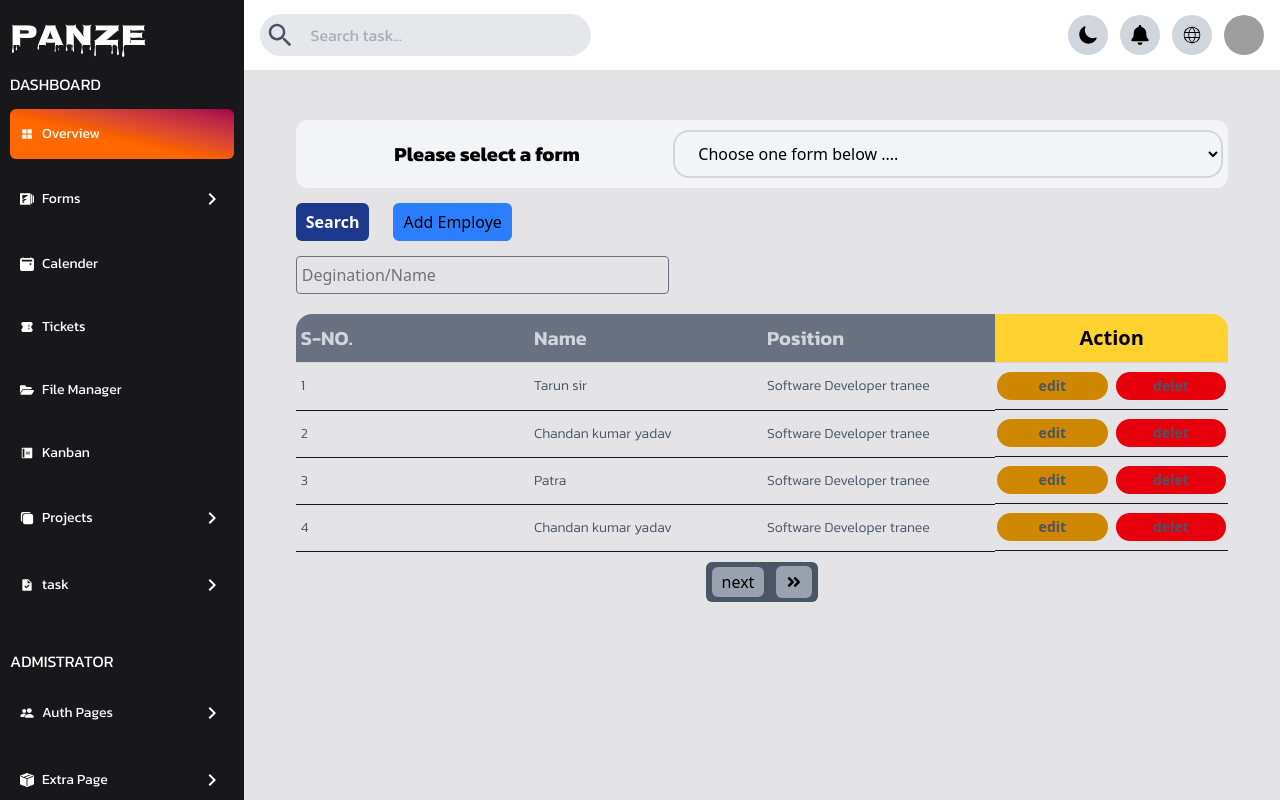
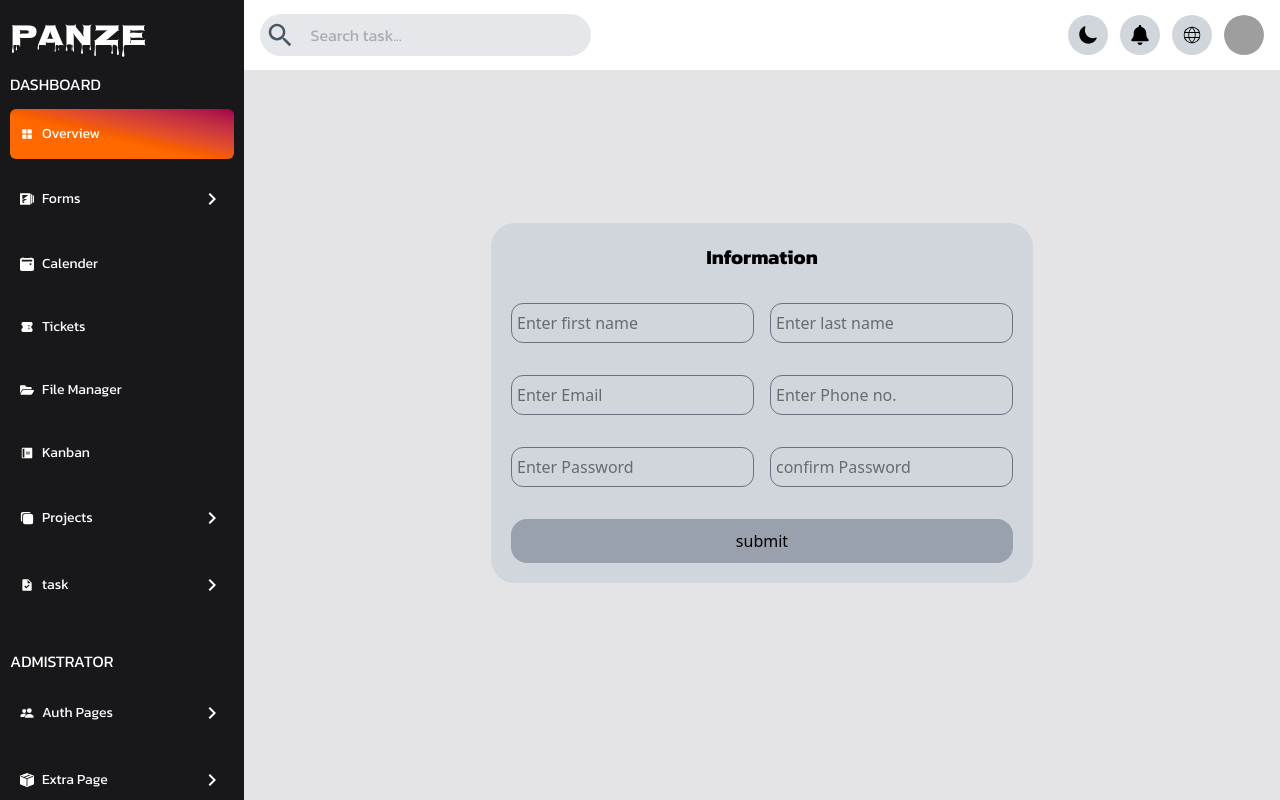
Before and after one commit to w3villa-chandan-yadav/ecommerce_dashboard, a React (Vite) app: page /indexs/User in a window 1280 px wide. Built offline with nearby package versions, Linux system fonts and the light colour scheme; grey boxes are pictures that could not be loaded.

Commit message:
ALL done

```diff
--- a/src/App.jsx
+++ b/src/App.jsx
@@ -6,6 +6,7 @@ import {Routes,Route} from "react-router-dom"
 import Calander from './component/Calander'
 import Change from './component/Change'
 import Forms from './component/OutletScreen/Forms'
+import Login from './component/SeveralForm/Login'
 
 function App() {
   const [count, setCount] = useState(0)
@@ -18,7 +19,11 @@ function App() {
   <Route exact path='/' element={<Main/>}>
   <Route index element={<Change/>}/>
   <Route path='/:name' element={<Calander/>} />
-  <Route path='/indexs/:id' element={<Forms/>}/>
+  <Route path='/indexs/Company' element={<Forms/>}/>
+  <Route path='/indexs/User' element={<Login/>}/>
+  <Route path='/indexs/:name' element={<Calander/>}/>
+
+
   </Route>
  </Routes>
   </>
--- a/src/component/Main.jsx
+++ b/src/component/Main.jsx
@@ -27,7 +27,7 @@ import { IoCloseSharp } from "react-icons/io5";
 
 const dashboard = [
   { id: 0, istrue: false, isNavigate: true, name: "Overview", icon: <PiSquaresFourFill /> },
-  { id: 1, istrue: true, isNavigate: false, name: "Forms", icon: <SiFormstack />, subDrop: ["form1", "form2"] },
+  { id: 1, istrue: true, isNavigate: false, name: "Forms", icon: <SiFormstack />, subDrop: ["Company", "User"] },
   { id: 2, istrue: false, isNavigate: true, name: "Calender", icon: <BsCalendar2EventFill /> },
   { id: 3, istrue: false, isNavigate: true, name: "Tickets", icon: <HiMiniTicket /> },
   { id: 4, istrue: false, isNavigate: true, name: "File Manager", icon: <FaFolderOpen /> },
--- a/src/component/OutletScreen/Forms.jsx
+++ b/src/component/OutletScreen/Forms.jsx
@@ -22,7 +22,7 @@ const Forms = () => {
                className=' w-[100%]  outline-none border-[2px] border-gray-300 rounded-2xl'
                style={{padding:"10px 19px "}}
                name="cars" id="cars">
-                <option  disabled selected value="volvo">Choose one form below ....</option>
+                <option  disabled defaultValue={"volvo"} >Choose one form below ....</option>
                 <option
                 value="Employee">AddEmploye</option>
                 <option
--- a/src/component/SeveralForm/ExperienceForm.jsx
+++ b/src/component/SeveralForm/ExperienceForm.jsx
@@ -2,11 +2,10 @@ import React, { useState } from 'react';
 import { BsEmojiGrinFill } from "react-icons/bs";
 import { BsEmojiExpressionlessFill } from "react-icons/bs";
 import { BsEmojiFrownFill } from "react-icons/bs";
-import { HiEmojiHappy } from "react-icons/hi";
 
 
 const ExperienceForm = () => {
-  const [activeEMoj,setActiveEmoj] = useState(null);
+  const [activeEMoj,setActiveEmoj] = useState(0);
   const [text,setText] = useState("")
   return (
     <section className='w-full ' style={{padding:"15px 0px"}} >
@@ -17,8 +16,8 @@ const ExperienceForm = () => {
                   <div className='flex justify-between items-center max-h-[200px] h-full overflow-  '>
                     <div className='flex flex-1 flex-col items-center  gap-1 md:gap-4 h-full '>
                       <BsEmojiGrinFill
-                      onClick={()=>setActiveEmoj(0)}
-                      className={`text-xl ${activeEMoj === 0 && "text-orange-500"} md:text-3xl lg:text-8xl hover:text-gray-700 cursor-pointer`}/>
+                      onClick={()=>setActiveEmoj(1)}
+                      className={`text-xl ${activeEMoj === 1 && "text-orange-500"} md:text-3xl lg:text-8xl hover:text-gray-700 cursor-pointer`}/>
                     <p>happy </p>
                     </div>
 
@@ -27,16 +26,16 @@ const ExperienceForm = () => {
                     <div
                     className='flex flex-1 flex-col items-center  gap-1 md:gap-4 h-full'>
                       <BsEmojiExpressionlessFill
-                      onClick={()=>setActiveEmoj(1)}
-                      className={`text-xl ${activeEMoj === 1 && "text-orange-500"} md:text-3xl lg:text-8xl hover:text-gray-700 cursor-pointer`}/>
+                      onClick={()=>setActiveEmoj(2)}
+                      className={`text-xl ${activeEMoj === 2 && "text-orange-500"} md:text-3xl lg:text-8xl hover:text-gray-700 cursor-pointer`}/>
                       sad
                     </div>
 
                     <div
                      className='flex flex-1 flex-col items-center  gap-1 md:gap-4 h-full '>
                       <BsEmojiFrownFill
-                     onClick={()=>setActiveEmoj(2)}
-                     className={`text-xl ${activeEMoj === 2 && "text-orange-500"} md:text-3xl lg:text-8xl hover:text-gray-700 cursor-pointer`}/>
+                     onClick={()=>setActiveEmoj(3)}
+                     className={`text-xl ${activeEMoj === 3 && "text-orange-500"} md:text-3xl lg:text-8xl hover:text-gray-700 cursor-pointer`}/>
                         disgusting
                     </div>
                   </div>
@@ -48,12 +47,15 @@ const ExperienceForm = () => {
                 onKeyDown={(e)=>{
                          if(e.key === "Enter" && e.target.value.trim() != ""){
                           // console.log("enter enter")
-                          if(activeEMoj >= 0){
+                          if(!activeEMoj){
+
                             alert("please select a emote")
                             return
                           }
 
-                          alert('Review submited')
+                          alert('Review submited Thanks')
+                          setText("")
+                          setActiveEmoj(0)
                           return ;
                          }
 
--- /dev/null
+++ b/src/component/SeveralForm/Login.jsx
@@ -0,0 +1,62 @@
+import React from 'react'
+
+const Login = () => {
+
+    debugger
+  return (
+    <div className='w-[90%]  h-[90%] mx-auto grid place-items-center'>
+        <div className='bg-gray-300 rounded-3xl gap-8 flex flex-col items-center justify-center' style={{padding:"20px"}}>
+            <h2 className='merriweather text-xl font-bold'>Information</h2>
+            <div className=' flex gap-4'>
+                <input className='border-[1px] otuline-none border-gray-500 rounded-xl'
+                style={{padding:"7px 5px"}}
+                placeholder='Enter first name' />
+                <input className='border-[1px] border-gray-500 outline-none rounded-xl'
+                 style={{padding:"7px 5px"}}
+                placeholder='Enter last name' />
+            </div>
+            <div className=' flex gap-4'>
+            <input
+            placeholder='Enter Email'
+            className='border-[1px] outline-none border-gray-500 rounded-xl'
+            style={{padding:"7px 5px"}}
+
+                />
+                 <input
+                 placeholder='Enter Phone no.'
+                 className='border-[1px] outline-none  border-gray-500 rounded-xl'
+                 style={{padding:"7px 5px"}}
+
+                />
+            </div>
+
+
+            <div className=' flex gap-4'>
+            <input
+            placeholder='Enter Password'
+            className='border-[1px]  border-gray-500 outline-none rounded-xl'
+            style={{padding:"7px 5px"}}
+
+                />
+                 <input
+                 placeholder='confirm Password '
+                 className='border-[1px]  border-gray-500 outline-none rounded-xl'
+                 style={{padding:"7px 5px"}}
+
+                />
+            </div>
+
+            <button
+            onClick={()=>{
+                alert("Data submited")
+            }}
+            className='bg-gray-400 hover:bg-gray-600 cursor-pointer w-full rounded-2xl' style={{padding:"10px 0px"}}>
+                submit
+            </button>
+
+        </div>
+    </div>
+  )
+}
+
+export default Login
```
